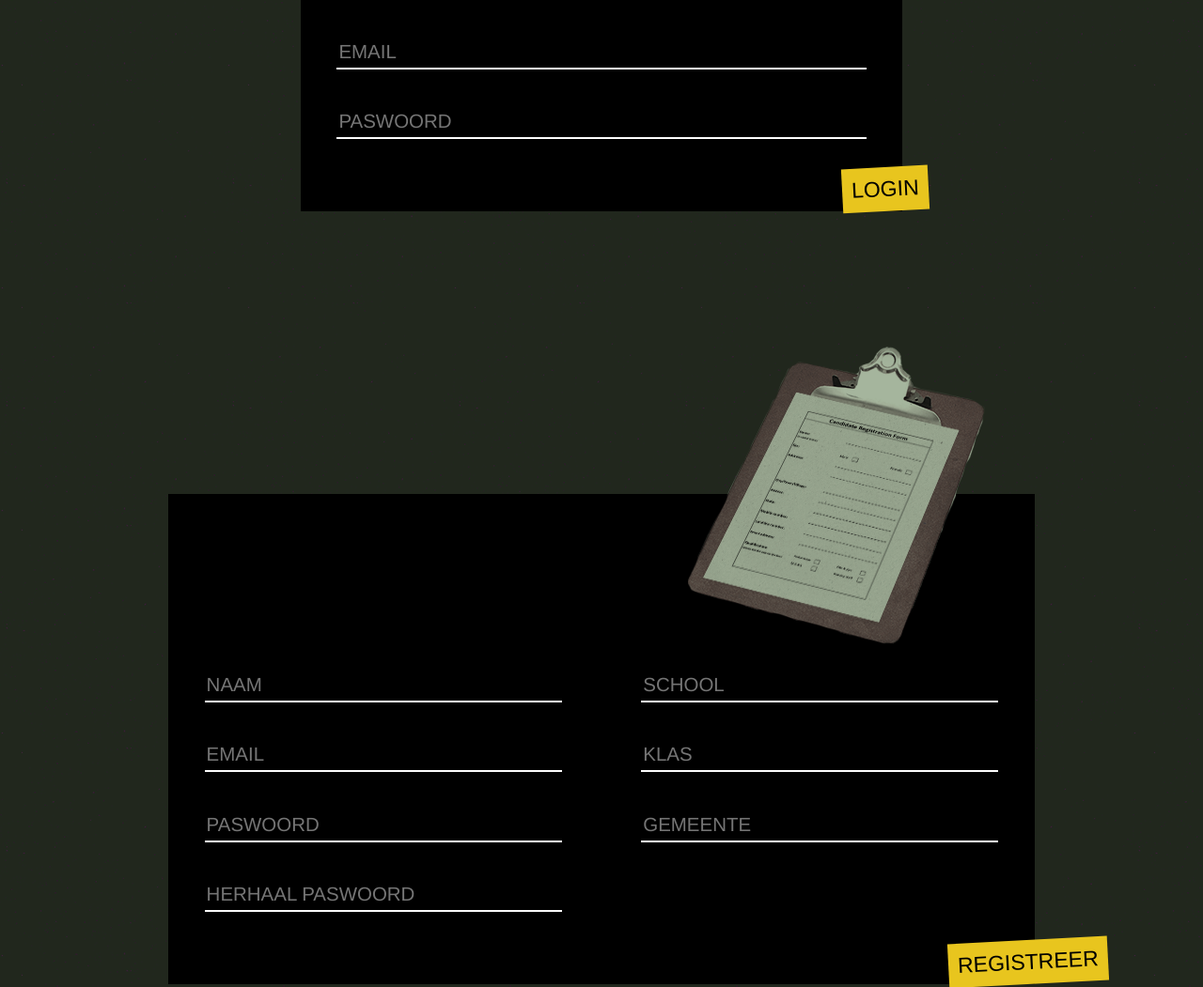
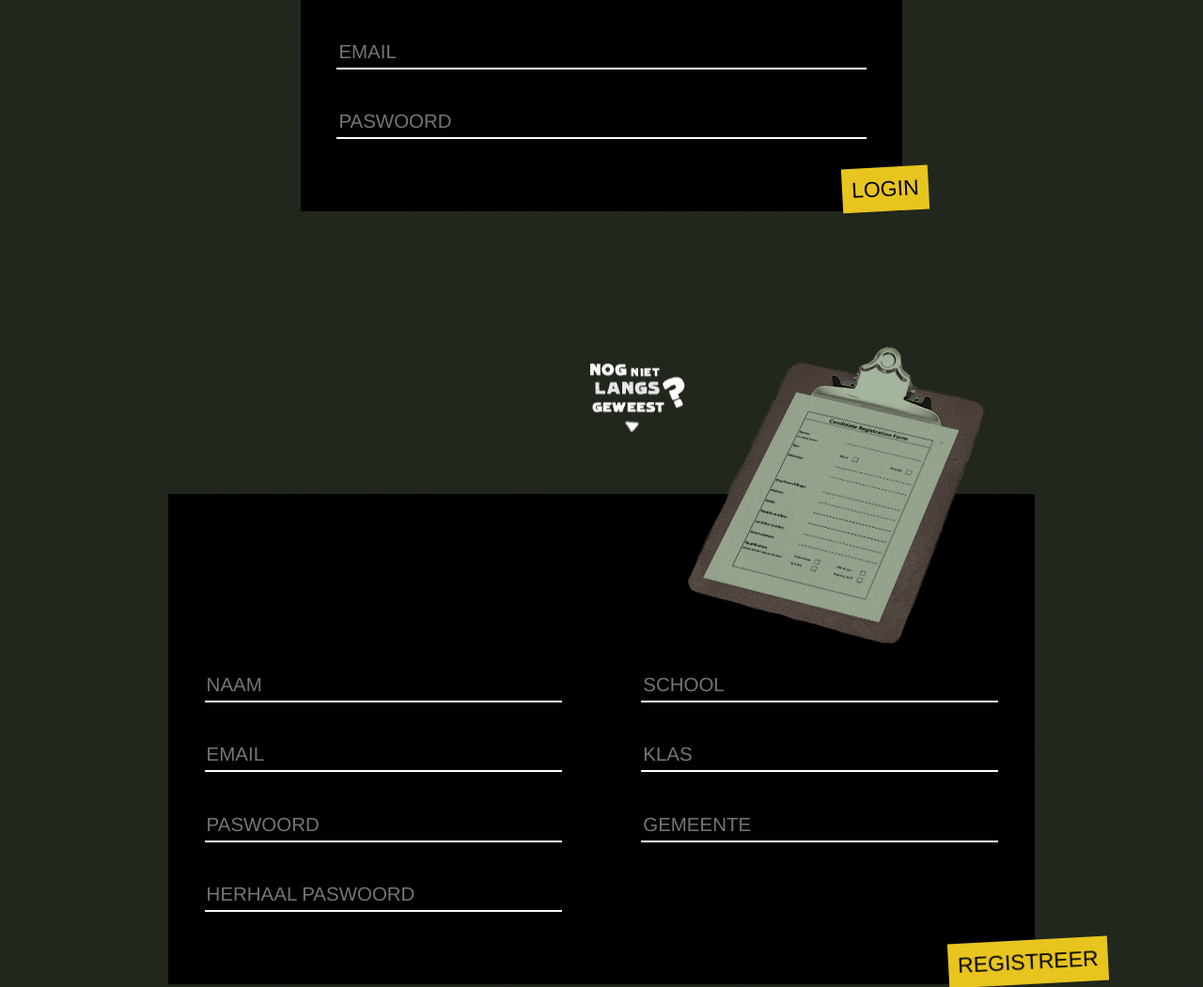
Before and after one commit to alexbern/MAIV, a PHP site: page /view/deelnemen.php in a window 1280 px wide. Shown: the part 533-1584 px from the top of the page at 94% size. Run offline with PHP 8.4, Linux system fonts and the light colour scheme; the template is opened without the code that fills it, so the values that code supplies are empty; some libraries are stand-ins or nearby versions.

Commit message:
trigger form + fix clipboard

```diff
--- a/_scss/_deelnemen.scss
+++ b/_scss/_deelnemen.scss
@@ -208,6 +208,12 @@
       right:5%;
       top:-30%;
     }
+    .triggerregistreer{
+      position:absolute;
+      right:40%;
+      top:-30%;
+      animation: floating 2s infinite;
+    }
   }
 
 }
--- a/css/style.css
+++ b/css/style.css
@@ -675,6 +675,14 @@ h3 {
   position: absolute;
   right: 5%;
   top: -30%;
+}
+
+.main-container .register-section .triggerregistreer {
+  position: absolute;
+  right: 40%;
+  top: -30%;
+  -webkit-animation: floating 2s infinite;
+          animation: floating 2s infinite;
 }
 
 .home-wrapper {
--- a/view/deelnemen.php
+++ b/view/deelnemen.php
@@ -114,6 +114,7 @@
     </header>
     <form name="register-form" class="register-form" action="<?php echo $basepath;?>/deelnemen" method="post">
       <img src="/assets/img/clipboard.png" alt="clipboard" class="clipboard">
+      <img src="/assets/img/triggerregistreer.png" alt="nog niet langs geweest?" class="triggerregistreer">
       <section>
         <p>
           Schrijf je nu in en maak kans op 100 boeken! Maak samen met je klas een <strong>boekverslag over animal farm </strong>en een <strong>orginele klasfoto</strong>. Plezier verzekerd in de klas!
```
Also changed, not shown: assets/img/clipboard.png, assets/img/triggerregistreer.png (added).
